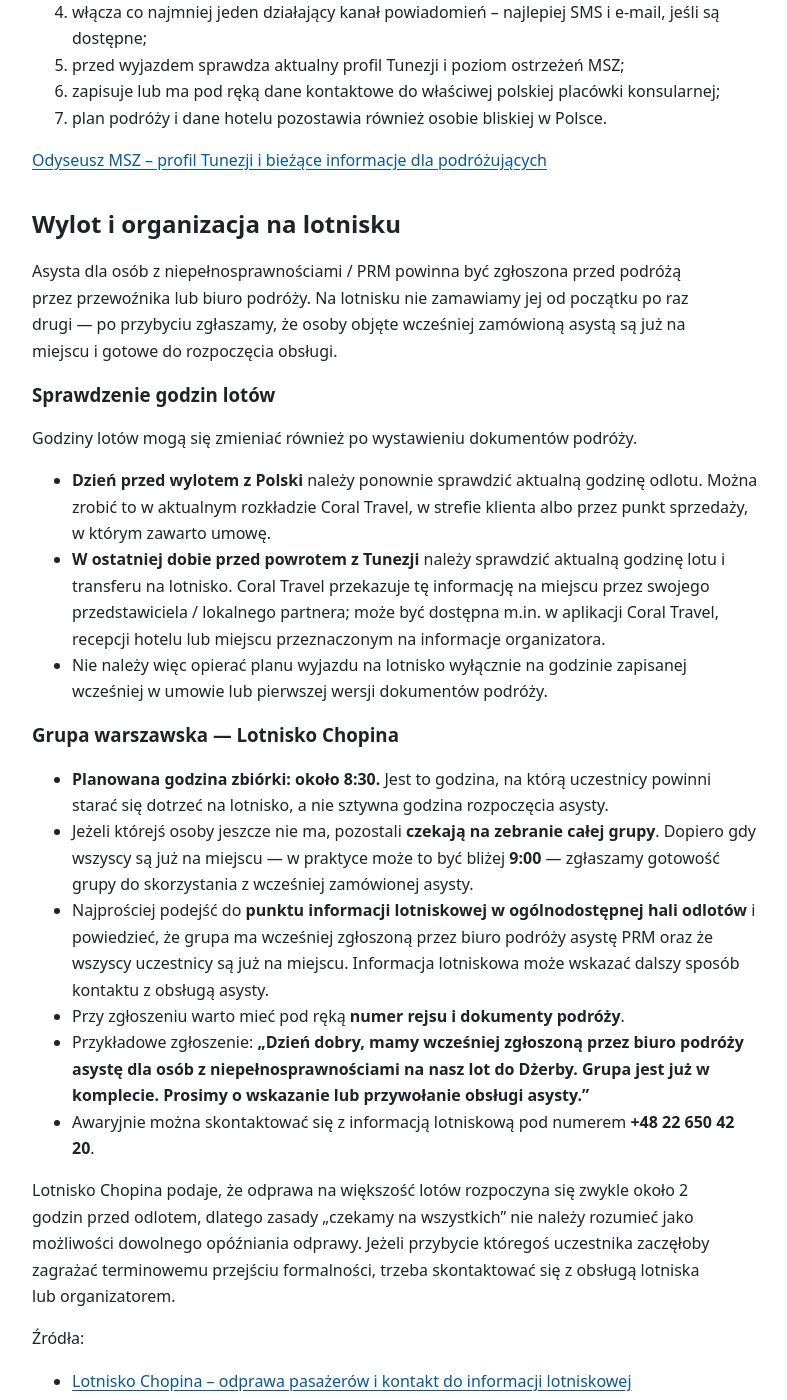
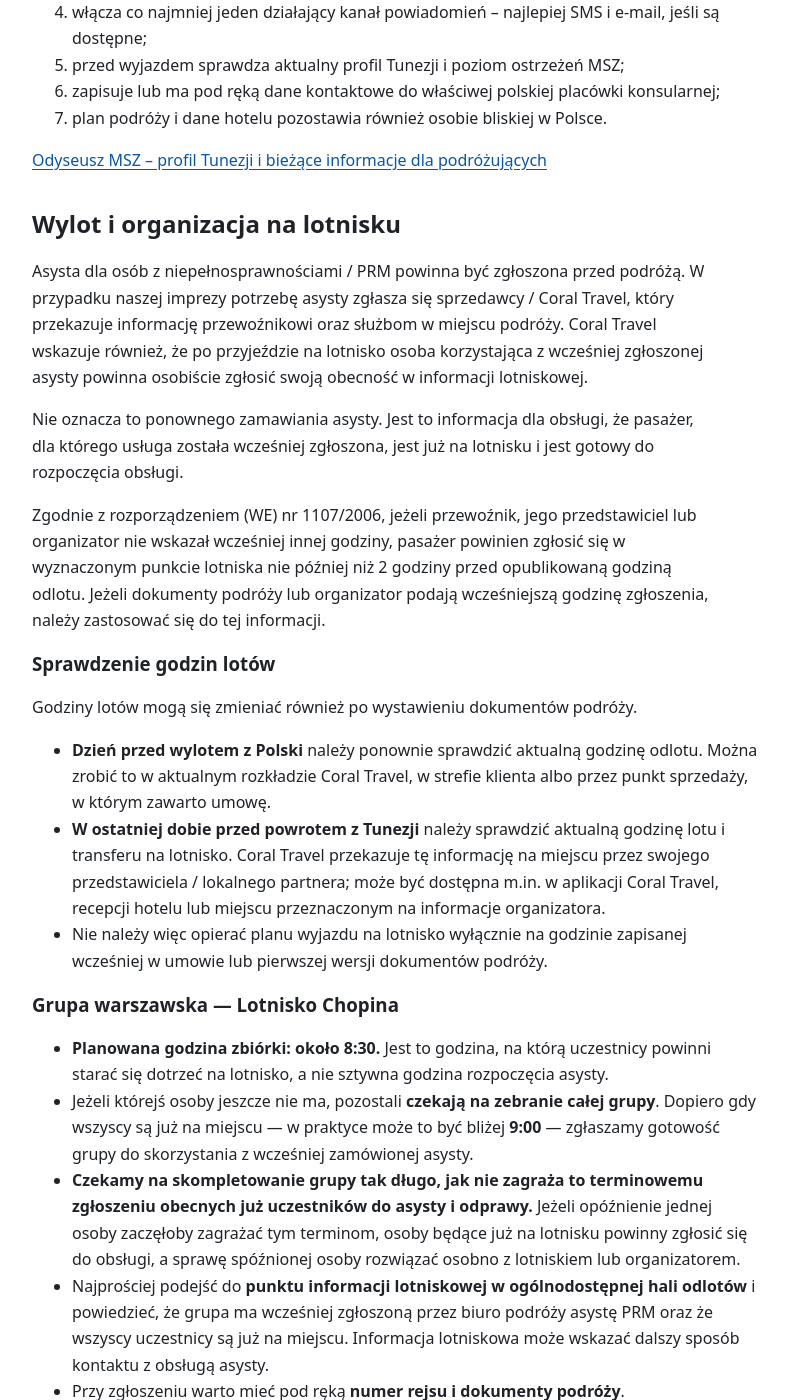
Before and after one commit to rotnicki/djerba-2026, a Jekyll site: the page built from praktyczne.md, in a window 1280 px wide and 1400 px high, scrolled down 9702 px. Shown: the whole window, without its empty margins (32-819 px from the left). Built offline with Jekyll 4.4.1, drawn with Linux system fonts in a browser that asks for light colours; our own code applies the rules of GitHub Pages for plain Markdown files; some of the changed text lies outside the part shown.

Commit message:
Uporządkuj lotniska i asystę PRM

```diff
--- a/praktyczne.md
+++ b/praktyczne.md
@@ -272,7 +272,11 @@
 
 ## Wylot i organizacja na lotnisku
 
-Asysta dla osób z niepełnosprawnościami / PRM powinna być zgłoszona przed podróżą przez przewoźnika lub biuro podróży. Na lotnisku nie zamawiamy jej od początku po raz drugi — po przybyciu zgłaszamy, że osoby objęte wcześniej zamówioną asystą są już na miejscu i gotowe do rozpoczęcia obsługi.
+Asysta dla osób z niepełnosprawnościami / PRM powinna być zgłoszona przed podróżą. W przypadku naszej imprezy potrzebę asysty zgłasza się sprzedawcy / Coral Travel, który przekazuje informację przewoźnikowi oraz służbom w miejscu podróży. Coral Travel wskazuje również, że po przyjeździe na lotnisko osoba korzystająca z wcześniej zgłoszonej asysty powinna osobiście zgłosić swoją obecność w informacji lotniskowej.
+
+Nie oznacza to ponownego zamawiania asysty. Jest to informacja dla obsługi, że pasażer, dla którego usługa została wcześniej zgłoszona, jest już na lotnisku i jest gotowy do rozpoczęcia obsługi.
+
+Zgodnie z rozporządzeniem (WE) nr 1107/2006, jeżeli przewoźnik, jego przedstawiciel lub organizator nie wskazał wcześniej innej godziny, pasażer powinien zgłosić się w wyznaczonym punkcie lotniska nie później niż 2 godziny przed opublikowaną godziną odlotu. Jeżeli dokumenty podróży lub organizator podają wcześniejszą godzinę zgłoszenia, należy zastosować się do tej informacji.
 
 ### Sprawdzenie godzin lotów
 
@@ -286,24 +290,24 @@
 
 - **Planowana godzina zbiórki: około 8:30.** Jest to godzina, na którą uczestnicy powinni starać się dotrzeć na lotnisko, a nie sztywna godzina rozpoczęcia asysty.
 - Jeżeli którejś osoby jeszcze nie ma, pozostali **czekają na zebranie całej grupy**. Dopiero gdy wszyscy są już na miejscu — w praktyce może to być bliżej **9:00** — zgłaszamy gotowość grupy do skorzystania z wcześniej zamówionej asysty.
+- **Czekamy na skompletowanie grupy tak długo, jak nie zagraża to terminowemu zgłoszeniu obecnych już uczestników do asysty i odprawy.** Jeżeli opóźnienie jednej osoby zaczęłoby zagrażać tym terminom, osoby będące już na lotnisku powinny zgłosić się do obsługi, a sprawę spóźnionej osoby rozwiązać osobno z lotniskiem lub organizatorem.
 - Najprościej podejść do **punktu informacji lotniskowej w ogólnodostępnej hali odlotów** i powiedzieć, że grupa ma wcześniej zgłoszoną przez biuro podróży asystę PRM oraz że wszyscy uczestnicy są już na miejscu. Informacja lotniskowa może wskazać dalszy sposób kontaktu z obsługą asysty.
 - Przy zgłoszeniu warto mieć pod ręką **numer rejsu i dokumenty podróży**.
 - Przykładowe zgłoszenie: **„Dzień dobry, mamy wcześniej zgłoszoną przez biuro podróży asystę dla osób z niepełnosprawnościami na nasz lot do Dżerby. Grupa jest już w komplecie. Prosimy o wskazanie lub przywołanie obsługi asysty.”**
 - Awaryjnie można skontaktować się z informacją lotniskową pod numerem **+48 22 650 42 20**.
 
-Lotnisko Chopina podaje, że odprawa na większość lotów rozpoczyna się zwykle około 2 godzin przed odlotem, dlatego zasady „czekamy na wszystkich” nie należy rozumieć jako możliwości dowolnego opóźniania odprawy. Jeżeli przybycie któregoś uczestnika zaczęłoby zagrażać terminowemu przejściu formalności, trzeba skontaktować się z obsługą lotniska lub organizatorem.
-
 Źródła:
 
-- [Lotnisko Chopina – odprawa pasażerów i kontakt do informacji lotniskowej](https://airportchopin.com/pl/info/odprawa)
-- [Lotnisko Chopina – kontakt: informacja lotniskowa dla podróżnych](https://airportchopin.com/pl/info/o-lotnisku)
+- [Coral Travel – usługi specjalne i zasady zgłaszania asysty na lotnisku](https://www.coraltravel.pl/airlines/)
+- [Polskie Porty Lotnicze – oficjalna informacja o pomocy PRM na Lotnisku Chopina](https://biuroprasowe.ppl.pl/420702-lotnisko-chopina-dolacza-do-programu-hidden-disabilities-sunflower)
+- [LOT – Lotnisko Chopina w Warszawie: kontakt do informacji lotniskowej](https://www.lot.com/gr/pl/odkrywaj/o-lot/przesiadka/warszawa/lotnisko-chopina-w-warszawie)
 - [Rozporządzenie (WE) nr 1107/2006 – prawa osób niepełnosprawnych i osób o ograniczonej sprawności ruchowej podróżujących drogą lotniczą](https://eur-lex.europa.eu/eli/reg/2006/1107/oj/pol)
 
 ### Grupa katowicka — Katowice Airport
 
 - **Godzina zbiórki: do uzupełnienia po potwierdzeniu ustaleń grupy katowickiej.**
 - Dżerba jest kierunkiem poza strefą Schengen, dlatego dla tego wylotu właściwy jest **Terminal A (Non-Schengen)**.
-- Po zebraniu całej grupy należy zgłosić gotowość do wcześniej zamówionej asysty **bezpośrednio obsłudze PRM Katowice Airport**:
+- Po zebraniu całej grupy należy zgłosić gotowość do wcześniej zamówionej asysty **w Punkcie PRM w Terminalu A albo bezpośrednio obsłudze PRM telefonicznie**:
     - **+48 32 39 27 394**;
     - **+48 666 024 216**.
 - Przykładowe zgłoszenie: **„Dzień dobry, mamy wcześniej zgłoszoną przez biuro podróży asystę PRM na lot do Dżerby. Nasza grupa jest już w komplecie i jesteśmy w Terminalu A. Prosimy powiedzieć, gdzie mamy czekać na obsługę asysty.”**
```
Also changed, not shown: other parts of praktyczne.md (+1 -1 lines).
